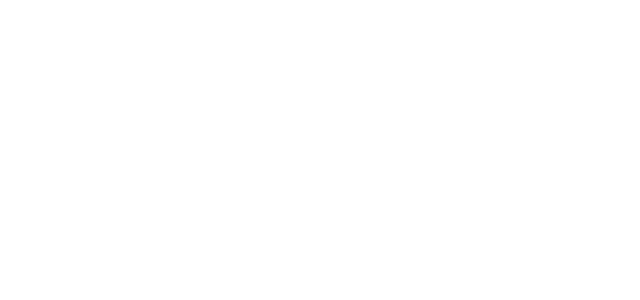
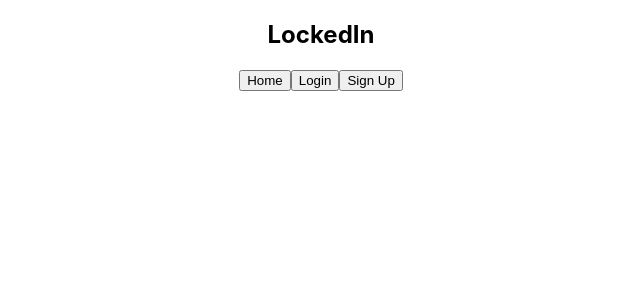
Before and after one commit to deontelaborde/LockedIn, a React (Create React App) app in the folder frontend(client)/lockedin/: page /businesses in a window 1280 px wide. Before the commit this address had no page. Shown: the top 300 px of the page, without its empty margins (319-959 px from the left). Built offline with nearby package versions, Linux system fonts and the light colour scheme.

Commit message:
create custom nav for businesses in their own welcome page

```diff
--- a/frontend(client)/lockedin/src/App.js
+++ b/frontend(client)/lockedin/src/App.js
@@ -7,6 +7,7 @@
 
 import Welcome from './pages/Welcome'
 import CustomerHome from './pages/CustomerHome'
+import BusinessHome from './pages/BusinessHome'
 import CustomerRegister from './pages/CustomerRegister'
 import BusinessRegister from './pages/BusinessRegister'
 import CustomerLogin from './pages/CustomerLogin'
@@ -22,6 +23,7 @@
         <Routes>
           <Route path="/" element={<Welcome />} />
           <Route path="/customers" element={<CustomerHome />} />
+          <Route path="/businesses" element={<BusinessHome />} />
           <Route path="customers/register" element={<CustomerRegister />} />
           <Route path="businesses/register" element={<BusinessRegister />} />
           <Route
--- a/frontend(client)/lockedin/src/components/Nav.jsx
+++ b/frontend(client)/lockedin/src/components/Nav.jsx
@@ -15,7 +15,9 @@
 }
 
 export const BusinessNav = () => {
-  <header>
+  return (
+
+    <header>
     <nav>
       <h1>LockedIn</h1>
       <Link to="/businesses" className='link'><button className='nav-button'> Home </button></Link>
@@ -23,4 +25,5 @@
       <Link to="/businesses/register" className='link'><button className='nav-button'> Sign Up </button></Link>
     </nav>
   </header>
+    )
 }
--- /dev/null
+++ b/frontend(client)/lockedin/src/pages/BusinessHome.js
@@ -0,0 +1,12 @@
+import {BusinessNav} from "../components/Nav"
+
+const BusinessHome = () => {
+
+  return (<div className="home-page">
+    <header>
+      <BusinessNav />
+    </header>
+  </div>)
+}
+
+export default BusinessHome
```
